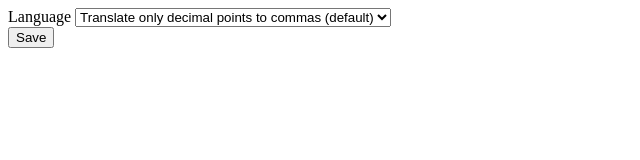
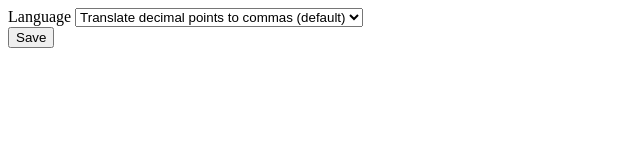
Before and after one commit to Khan/KhanAcademyDots, a browser extension: page options.html in a window 1280 px wide. Shown: the whole page, without its empty margins (0-640 px from the left). Drawn offline with Linux system fonts and the light colour scheme.

Commit message:
Add more locales to options
We now include all 57 langs currently in Translation Portal

```diff
--- a/options.html
+++ b/options.html
@@ -7,32 +7,64 @@
 
 Language
 <select id="locale">
- <option value="dec-comma">Translate only decimal points to commas (default)</option>
+ <option value="dec-comma">Translate decimal points to commas (default)</option>
+ <option value="sq">Albanian</option>
+ <option value="am">Amharic</option>
+ <option value="ar">Arabic</option>
  <option value="hy">Armenian</option>
  <option value="az">Azerbaijani</option>
+ <option value="bn">Bengali</option>
  <option value="bg">Bulgarian</option>
+ <option value="my">Burmese</option>
+ <option value="zh-hans">Chinese(Simplified)</option>
+ <option value="zh-hant">Chinese(Traditional)</option>
  <option value="cs">Czech</option>
  <option value="da">Danish</option>
+ <option value="fa-af">Dari</option>
  <option value="nl">Dutch</option>
- <option value="en">English-US (default)</option>
  <option value="fr">French</option>
+ <option value="fv">Fulfulde</option>
  <option value="ka">Georgian</option>
  <option value="de">German</option>
  <option value="el">Greek</option>
+ <option value="gu">Gujarati</option>
+ <option value="he">Hebrew</option>
+ <option value="hi">Hindi</option>
  <option value="hu">Hungarian</option>
+ <option value="is">Icelandic</option>
+ <option value="id">Indonesian</option>
  <option value="it">Italian</option>
+ <option value="ja">Japanese</option>
+ <option value="kn">Kannada</option>
  <option value="ko">Korean</option>
+ <option value="ky">Kyrgyz</option>
+ <option value="lt">Lithuanian</option>
+ <option value="mk">Macedonian</option>
+ <option value="ms">Malay</option>
+ <option value="mn">Mongolian</option>
  <option value="nb">Norwegian Bokmål</option>
  <option value="ps">Pashto</option>
+ <option value="fa">Persian/Farsi</option>
  <option value="pl">Polish</option>
  <option value="pt">Brazilian portuguese</option>
  <option value="pt-pt">European portuguese</option>
  <option value="ro">Romanian</option>
+ <option value="ru">Russian</option>
  <option value="tr">Turkish</option>
  <option value="sr">Serbian</option>
+ <option value="so">Somali</option>
  <option value="es">Spanish</option>
+ <option value="sw">Swahili</option>
  <option value="sv">Swedish</option>
+ <option value="ta">Tamil</option>
+ <option value="te">Telugu</option>
+ <option value="th">Thai</option>
+ <option value="tr">Turkish</option>
  <option value="uk">Ukrainian</option>
+ <option value="ur">Urdu</option>
+ <option value="uz">Uzbek</option>
+ <option value="xh">Xhosa</option>
+ <option value="zu">Zulu</option>
 </select>
 
 <div id="status"></div>
```
